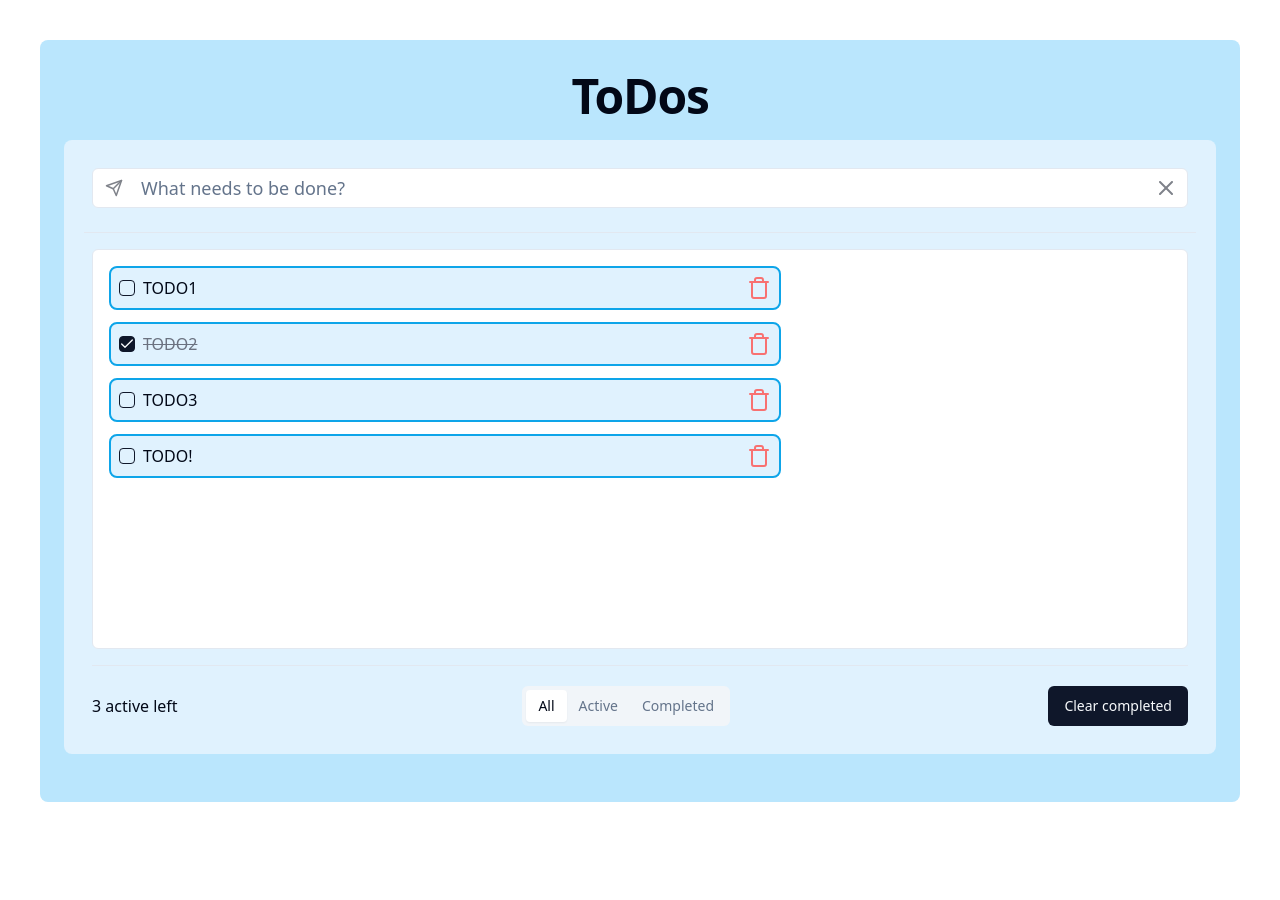
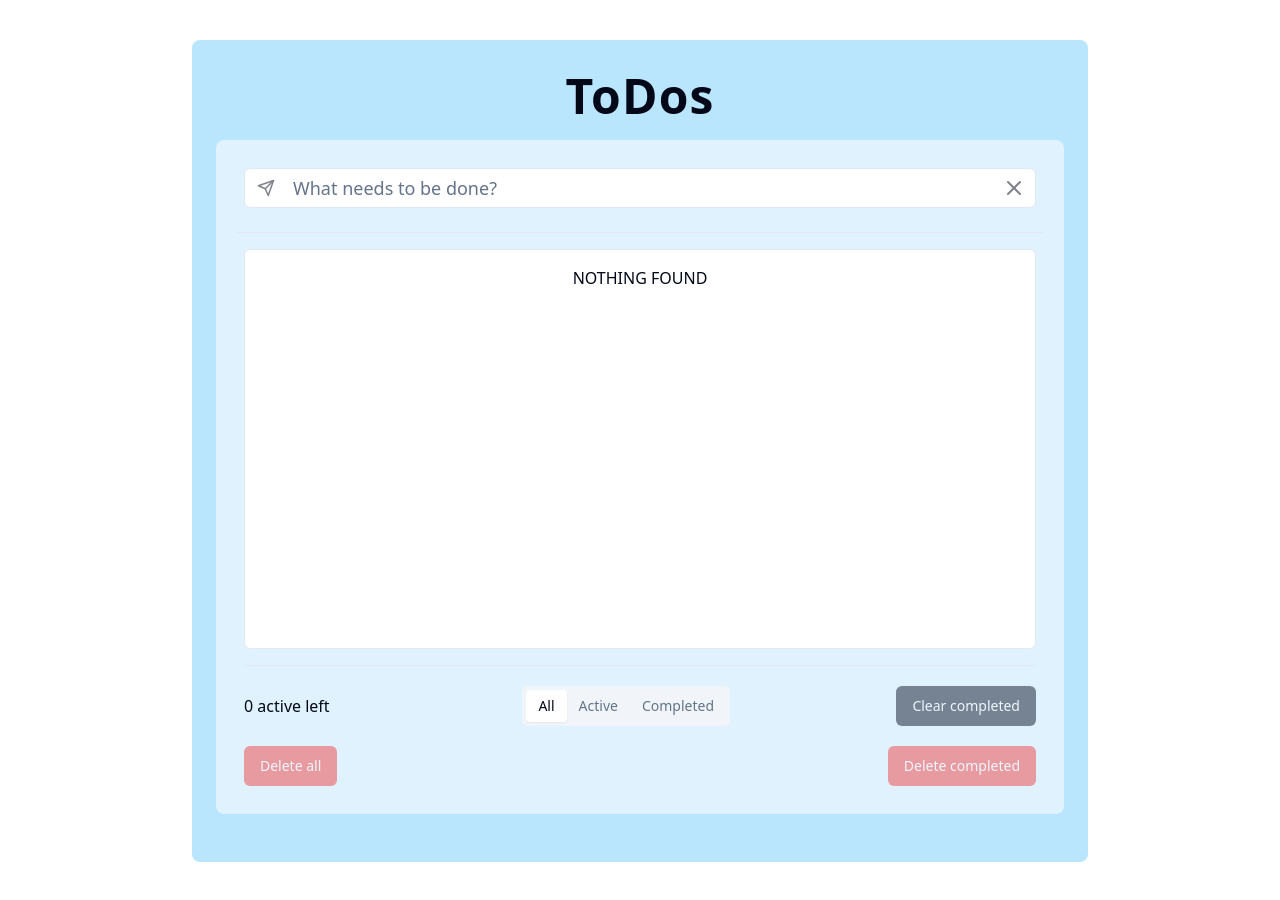
Before and after one commit to extroblade/todo-app, a React (Vite) app: page / in a window 1280 px wide. Before the commit the page ends 842 px from the top, so only its background shows below. Built offline with nearby package versions, Linux system fonts and the light colour scheme.

Commit message:
feat: add new hooks

```diff
--- a/src/App.tsx
+++ b/src/App.tsx
@@ -4,10 +4,10 @@ function App() {
   return (
     <div
       className={
-        'w-full md:w-4xl m-0 md:m-10 bg-sky-200 px-6 pb-12 pt-8 md:rounded-lg flex flex-col items-center justify-center'
+        'w-full md:max-w-4xl m-0 md:m-10 bg-sky-200 px-6 pb-12 pt-8 md:rounded-lg flex flex-col items-center justify-center'
       }
     >
-      <h1 className="scroll-m-20 mb-5 text-4xl font-extrabold tracking-tight lg:text-5xl">ToDos</h1>
+      <h1 className="scroll-m-20 mb-5 text-4xl font-extrabold tracking-wide lg:text-5xl">ToDos</h1>
       <TodoList />
     </div>
   );
--- a/src/components/Todo.tsx
+++ b/src/components/Todo.tsx
@@ -12,10 +12,10 @@ import {
   AlertDialogTrigger,
 } from '@/components/ui/alert-dialog.tsx';
 import { Trash } from 'lucide-react';
-import { useDeleteTodos, useTodo, useToggleTodoState } from '@/hooks';
+import { useDeleteOneTodo, useTodo, useToggleTodoState } from '@/hooks';
 
 export const Todo: FC<{ id: string }> = ({ id }) => {
-  const deleteTodo = useDeleteTodos();
+  const deleteTodo = useDeleteOneTodo();
   const switchTodoState = useToggleTodoState();
   const todo = useTodo(id);
   if (!todo) {
@@ -24,7 +24,7 @@ export const Todo: FC<{ id: string }> = ({ id }) => {
   const { completed, value } = todo;
   return (
     <label
-      className={`cursor-pointer bg-sky-100 hover:bg-sky-200 flex items-center gap-5 max-w-2xl p-2 mb-3 rounded-lg border-solid border-2 border-sky-500 justify-between ${
+      className={`cursor-pointer bg-sky-100 hover:bg-sky-200 flex items-center gap-5 max-w-full p-2 mb-3 rounded-lg border-solid border-2 border-sky-500 justify-between ${
         completed && 'text-gray-500 bg-gray-300 hover:bg-gray-400 border-gray-500 line-through'
       }`}
     >
--- a/src/components/TodoList.tsx
+++ b/src/components/TodoList.tsx
@@ -17,7 +17,7 @@ import {
   AlertDialogTrigger,
 } from '@/components/ui/alert-dialog.tsx';
 import { TodoScroll } from '@/components/TodoScroll.tsx';
-import { useClearCompletedTodos, useCreateTodo, useTodos } from '@/hooks';
+import { useClearCompletedTodos, useCreateTodo, useDeleteAllTodos, useDeleteCompletedTodos, useTodos } from "@/hooks";
 
 export const TodoList: FC = () => {
   const [value, setValue] = useState<string>('');
@@ -27,6 +27,8 @@ export const TodoList: FC = () => {
   };
   const createNewTodo = useCreateTodo();
   const clearCompletedTodos = useClearCompletedTodos();
+  const deleteAllTodos = useDeleteAllTodos();
+  const deleteCompletedTodos = useDeleteCompletedTodos();
   const submitTodo = (e: FormEvent<HTMLFormElement>): void => {
     e.preventDefault();
     createNewTodo(value);
@@ -66,7 +68,7 @@ export const TodoList: FC = () => {
       </form>
       <Separator className={'mt-4'} />
 
-      <div className={'flex w-full p-2 gap-5'}>
+      <div className={'flex flex-col w-full p-2 gap-5'}>
         <Tabs defaultValue="all" className="w-full select-none">
           <TabsContent value="all">
             <TodoScroll todos={todos} />
@@ -104,6 +106,10 @@ export const TodoList: FC = () => {
             </AlertDialog>
           </div>
         </Tabs>
+        <div className={'flex flex-col md:flex-row justify-center md:justify-between gap-5 items-center'}>
+          <Button className={'bg-red-500'} onClick={deleteAllTodos} disabled={!todos.length}>Delete all</Button>
+          <Button className={'bg-red-500'} onClick={deleteCompletedTodos} disabled={!todos.find((todo) => todo.completed)}>Delete completed</Button>
+        </div>
       </div>
     </div>
   );
--- a/src/hooks/index.ts
+++ b/src/hooks/index.ts
@@ -1,7 +1,7 @@
 import { useStore } from '@/store';
 import { iTodo } from '@/types';
 
-export const useDeleteTodos = (): ((id: string) => void) => {
+export const useDeleteOneTodo = (): ((id: string) => void) => {
   return useStore((state) => state.deleteOneTodo);
 };
 
@@ -24,3 +24,11 @@ export const useCreateTodo = () => {
 export const useClearCompletedTodos = () => {
   return useStore((state) => state.clearCompletedTodos);
 };
+
+export const useDeleteAllTodos = () => {
+  return useStore((state) => state.deleteAllTodos);
+};
+
+export const useDeleteCompletedTodos = () => {
+  return useStore((state) => state.deleteCompletedTodos);
+};
--- a/src/store/index.ts
+++ b/src/store/index.ts
@@ -3,32 +3,7 @@ import { iStore, iTodo } from '@/types';
 import { switchTodoState } from '@/utils/todos.ts';
 const generateId = () => (Math.random() * 100).toString(36);
 
-const initialTodos: iTodo[] = [
-  {
-    id: '1',
-    value: 'todo1',
-    completed: false,
-    created: 0,
-  },
-  {
-    id: '2',
-    value: 'todo2',
-    completed: true,
-    created: 1,
-  },
-  {
-    id: '3',
-    value: 'todo3',
-    completed: false,
-    created: 2,
-  },
-  {
-    id: '4',
-    value: 'Todo!',
-    completed: false,
-    created: 3,
-  },
-];
+const initialTodos: iTodo[] = [];
 
 export const storeCreator: StateCreator<iStore> = (set) => ({
   todos: initialTodos,
@@ -48,6 +23,14 @@ export const storeCreator: StateCreator<iStore> = (set) => ({
     set((state) => ({
       todos: state.todos.filter((todo: iTodo) => todo.id !== id),
     })),
+  deleteAllTodos: () =>
+    set(() => ({
+      todos: []
+    })),
+  deleteCompletedTodos: () =>
+    set((state) => ({
+      todos: state.todos.filter((todo: iTodo) => !todo.completed),
+    })),
 });
 
 export const useStore = create<iStore>()(storeCreator);
--- a/src/types/index.ts
+++ b/src/types/index.ts
@@ -11,4 +11,6 @@ export interface iStore {
   clearCompletedTodos: () => void;
   createNewTodo: (value: string) => void;
   deleteOneTodo: (id: string) => void;
+  deleteAllTodos: () => void;
+  deleteCompletedTodos: () => void;
 }
```
